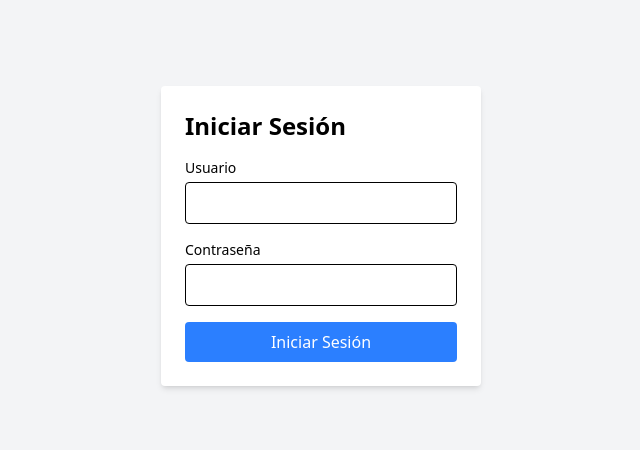
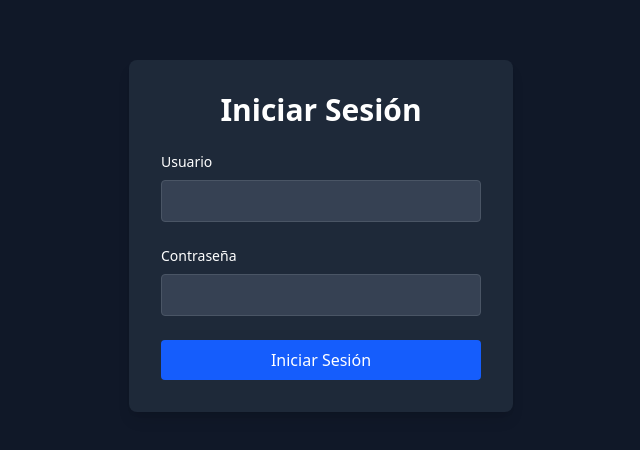
Before and after one commit to amirmx2905/Investigators, a React (Vite) app in the folder frontend/: page / in a window 1280 px wide. Shown: the part 164-614 px from the top of the page, without its empty margins (319-959 px from the left). Built offline with nearby package versions, Linux system fonts and the light colour scheme.

Commit message:
ADDED dark style to the web

```diff
--- a/frontend/src/components/Home.jsx
+++ b/frontend/src/components/Home.jsx
@@ -10,17 +10,19 @@ function Home() {
   };
 
   return (
-    <div className="flex items-center justify-center h-screen bg-gray-100">
-      <div className="text-center">
-        <h1 className="text-3xl font-bold mb-4">¡Bienvenido a Investigators!</h1>
-        <p className="text-lg mb-6">Has iniciado sesión correctamente.</p>
-        <button
-          onClick={handleLogout}
-          className="bg-red-500 text-white px-4 py-2 rounded hover:bg-red-600"
-        >
-          Cerrar Sesión
-        </button>
-      </div>
+    <div className="flex flex-col items-center justify-center h-screen bg-gray-900 text-white">
+      <h1 className="text-4xl font-bold mb-6 text-center animate-fade-in">
+        Bienvenido a la Página Principal
+      </h1>
+      <p className="text-lg mb-8 text-gray-400 text-center">
+        Explora las funcionalidades de la aplicación.
+      </p>
+      <button
+        onClick={handleLogout}
+        className="cursor-pointer bg-red-600 text-white py-2 px-6 rounded hover:bg-red-700 transition duration-300 transform hover:scale-105"
+      >
+        Cerrar Sesión
+      </button>
     </div>
   );
 }
--- a/frontend/src/components/Login.jsx
+++ b/frontend/src/components/Login.jsx
@@ -34,36 +34,36 @@ function Login() {
   };
 
   return (
-    <div className="flex items-center justify-center h-screen bg-gray-100">
+    <div className="flex items-center justify-center h-screen bg-gray-900 text-white">
       <form
         onSubmit={handleLogin}
-        className="bg-white p-6 rounded shadow-md w-80"
+        className="bg-gray-800 p-8 rounded-lg shadow-lg w-96 transition duration-500"
       >
-        <h1 className="text-2xl font-bold mb-4">Iniciar Sesión</h1>
-        {error && <p className="text-red-500 mb-4">{error}</p>}
-        <div className="mb-4">
-          <label className="block text-sm font-medium mb-1">Usuario</label>
+        <h1 className="text-3xl font-bold mb-6 text-center">Iniciar Sesión</h1>
+        {error && <p className="text-red-400 mb-4 text-center">{error}</p>}
+        <div className="mb-6">
+          <label className="block text-sm font-medium mb-2">Usuario</label>
           <input
             type="text"
             value={username}
             onChange={(e) => setUsername(e.target.value)}
-            className="w-full px-3 py-2 border rounded"
+            className="w-full px-4 py-2 bg-gray-700 border border-gray-600 rounded focus:outline-none focus:ring-2 focus:ring-blue-500"
             required
           />
         </div>
-        <div className="mb-4">
-          <label className="block text-sm font-medium mb-1">Contraseña</label>
+        <div className="mb-6">
+          <label className="block text-sm font-medium mb-2">Contraseña</label>
           <input
             type="password"
             value={password}
             onChange={(e) => setPassword(e.target.value)}
-            className="w-full px-3 py-2 border rounded"
+            className="w-full px-4 py-2 bg-gray-700 border border-gray-600 rounded focus:outline-none focus:ring-2 focus:ring-blue-500"
             required
           />
         </div>
         <button
           type="submit"
-          className="w-full bg-blue-500 text-white py-2 rounded hover:bg-blue-600"
+          className="cursor-pointer w-full bg-blue-600 text-white py-2 rounded hover:bg-blue-700 transition duration-300 transform hover:scale-105"
         >
           Iniciar Sesión
         </button>
--- a/frontend/src/index.css
+++ b/frontend/src/index.css
@@ -1 +1,16 @@
 @import "tailwindcss";
+
+@keyframes fade-in {
+  from {
+    opacity: 0;
+    transform: translateY(-10px);
+  }
+  to {
+    opacity: 1;
+    transform: translateY(0);
+  }
+}
+
+.animate-fade-in {
+  animation: fade-in 0.5s ease-out;
+}
```
